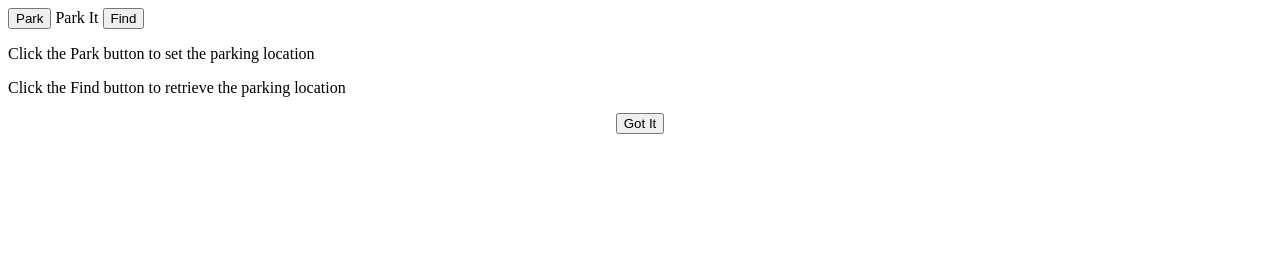
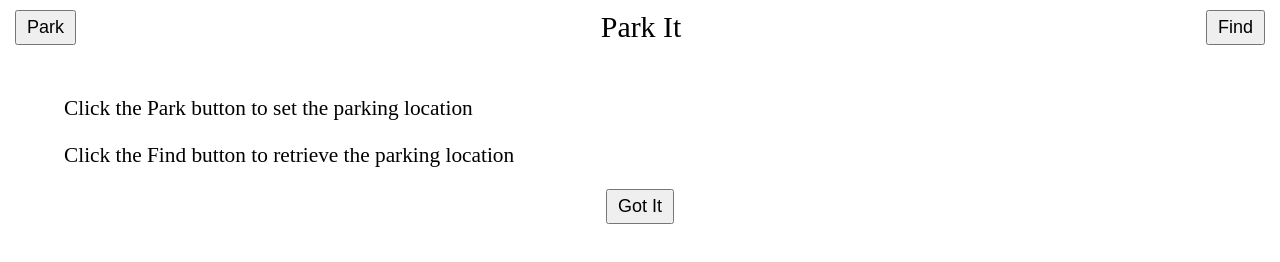
Before and after one commit to mihir-parikh/ParkIt, a plain HTML site: page index.html in a window 1280 px wide. Drawn offline with Linux system fonts and the light colour scheme.

Commit message:
Park It generic css

```diff
--- /dev/null
+++ b/ParkIt.css
@@ -0,0 +1,86 @@
+/*
+Park It Stylsheet
+*/
+/*
+    Created on : 08/06/2019, 10:05:35 AM
+    Author     : Mihir
+*/
+
+/* Global */
+body {
+    font-size: 16pt;
+}
+button {
+    padding: 5px 10px;
+    margin: 0px 15px;
+    font-size: large;
+}
+
+/* Nav bar */
+div#navbar {
+    width: 100%;
+    padding: 10px 0px;
+    font-size: 1.4em;
+    /* Park It text alignment = center */
+    text-align: center;
+    position: fixed;
+    top: 0px;
+    left: 0px;
+    /* Always visible */
+    z-index: 10;
+}
+button#park {
+    float: left;
+}
+button#retrieve {
+    float: right;
+}
+div.clear {
+    /* Clear the mess created by floating elements. I.e. div will not have floating
+    elements on left or right side. */
+    clear: both;
+}
+
+/* Container */
+#container {
+    position: absolute;
+    top: 60px;
+    left: 0px;
+    width: 100%;
+}
+
+/* Instructions */
+div#instructions {
+    /* Positioned relative to the parent - container */
+    position: relative;
+    width: 90%;
+    /* Centered from left & right */
+    margin: 10px auto;
+    padding: 5px;
+}
+
+/* Map */
+div#map {
+    /* Positioned relative to the direct parent - container */
+    position: relative;
+    height: 320px;
+    width: 90%;
+    max-width: 320px;
+    /* Positioned center horizontically */
+    margin: 15px auto;
+    padding: 0px 10x;
+    visibility: hidden;
+}
+
+/* Directions */
+div#directions {
+    /* Positioned relative to the direct parent - container */
+    position: relative;
+    height: auto;
+    width: 90%;
+    max-width: 320px;
+    /* Positioned center horizontically */
+    margin: 15px auto;
+    padding: 10px 10x;
+    visibility: hidden;
+}
--- a/index.html
+++ b/index.html
@@ -1,15 +1,20 @@
 <!DOCTYPE html>
+<!--
+Main html document for Park It app
+-->
 <html>
     <head>
         <title>Park It</title>
         <meta charset="UTF-8">
         <meta name="viewport" content="width=device-width, initial-scale=1.0">
+        <link type="text/css" rel="stylesheet" href="ParkIt.css" />
     </head>
     <body>
         <div id="navbar">
             <button id="park" onclick="setParkingLocation()">Park</button>
             Park It
             <button id="retrieve" onclick="getParkingLocation()">Find</button>
+            <div class="clear"></div>
         </div>
         <div id="container">
             <div id="instructions">
```
